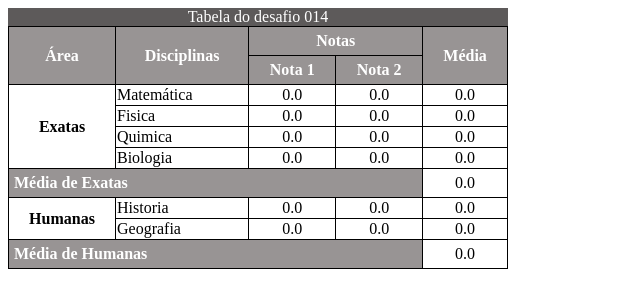
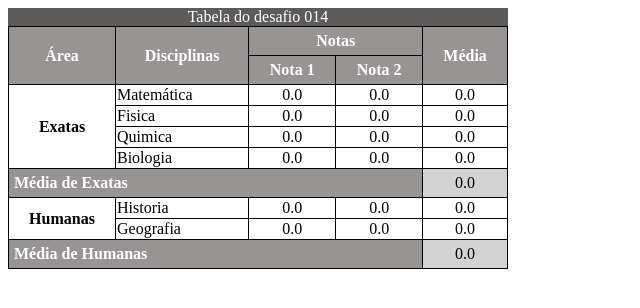
Before and after one commit to ericowanderlima/desafio-014, a plain HTML site: page index.html in a window 1280 px wide. Shown: the whole page, without its empty margins (0-640 px from the left). Drawn offline with Linux system fonts and the light colour scheme.

Commit message:
tabela atualizada

```diff
--- a/index.html
+++ b/index.html
@@ -87,7 +87,7 @@
 
                 <tr>
                     <th colspan="4" scope="colgroup" class="media">Média de Exatas</th>
-                    <td class="nota">0.0</td>
+                    <td class="nota" style="background-color: lightgray;">0.0</td>
                 </tr>
 
                 <tr>
@@ -107,7 +107,7 @@
 
                 <tr>
                     <th colspan="4" scope="colgroup" class="media">Média de Humanas</th>
-                    <td class="nota">0.0</td>
+                    <td class="nota" style="background-color: lightgray;">0.0</td>
                 </tr>
             </tbody>
         </thead>
```
